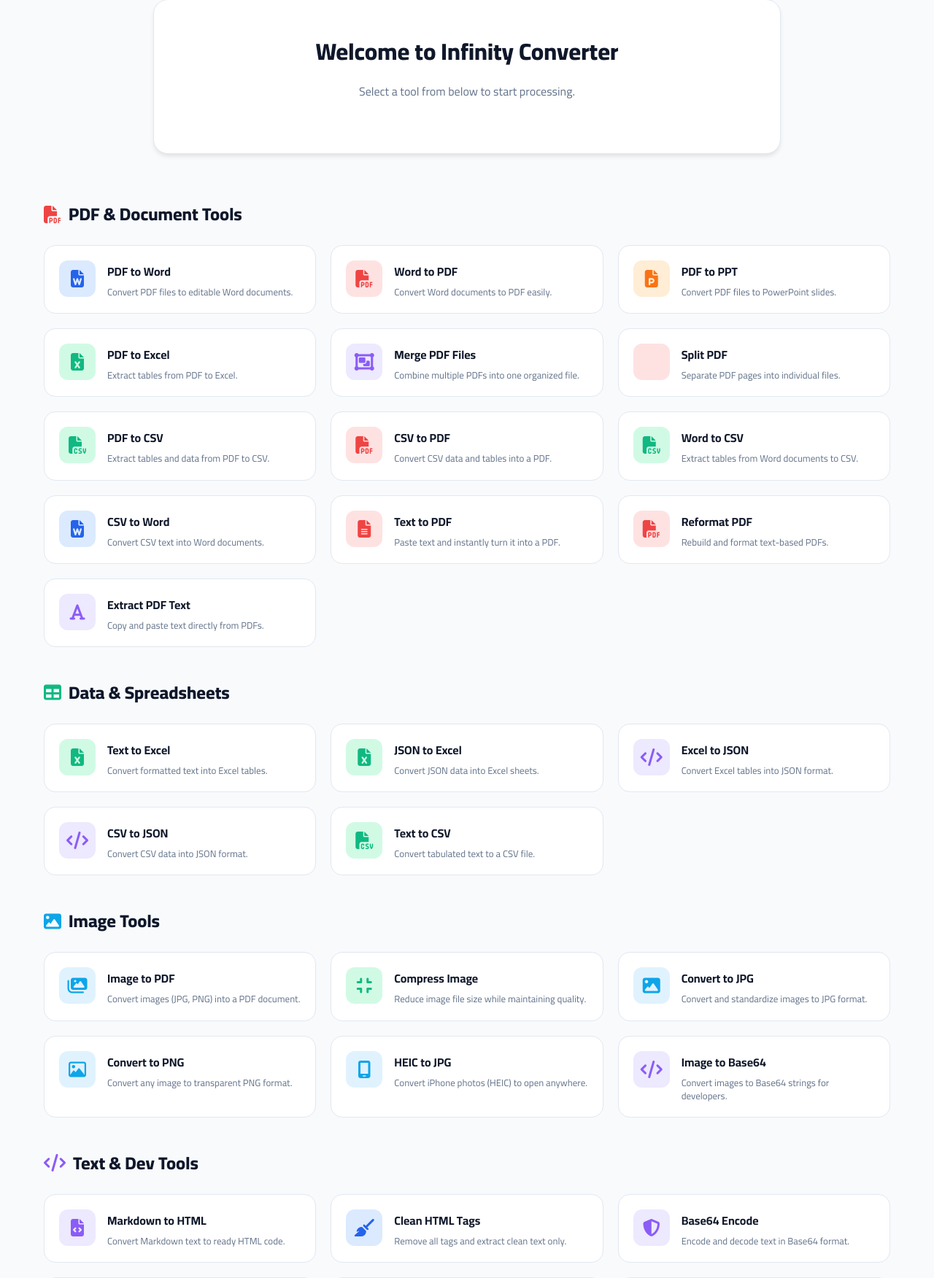
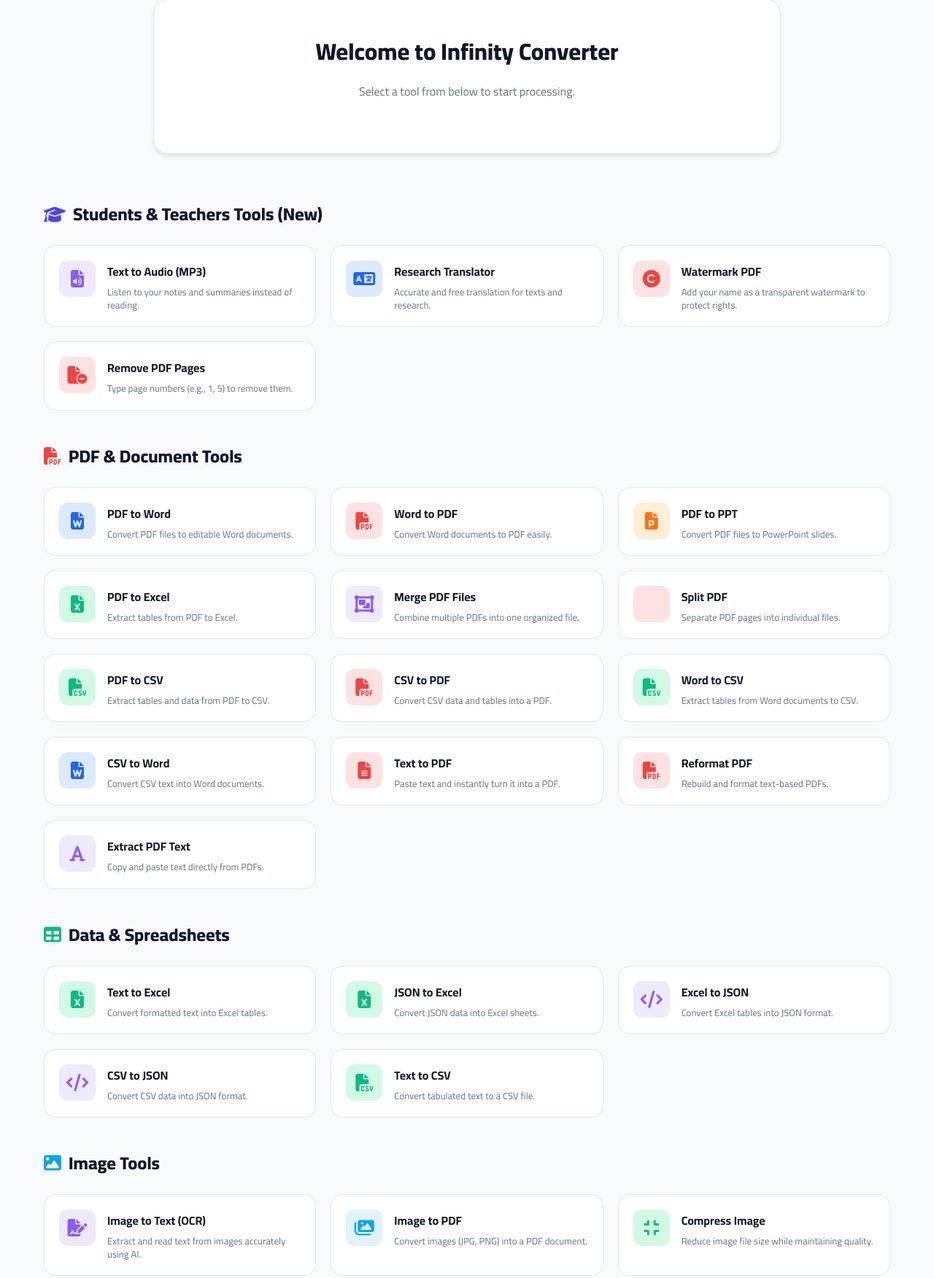
Before and after one commit to aza583816-commits/infinity-converter, a Flask app: page / in a window 1280 px wide. Shown: the part 115-1867 px from the top of the page at 73% size. Run offline with Flask 3, Linux system fonts and the light colour scheme; parts of the project's set-up code (start-up, migrations or seed data) failed here and were passed over; some libraries are stand-ins or nearby versions.

Commit message:
Update index.html

```diff
--- a/templates/index.html
+++ b/templates/index.html
@@ -257,7 +257,7 @@
         </div>
     </div>
 
-        <!-- 🚀 قسم الأسئلة الشائعة SEO الذكي ثنائي اللغة -->
+    <!-- 🚀 قسم الأسئلة الشائعة SEO الذكي ثنائي اللغة -->
     {% if tool_data and tool_data.faqs %}
     <div class="workspace" style="margin-top: -20px;">
         <div style="background: var(--bg-surface); border: 1px solid var(--border); border-radius: 20px; padding: 30px; box-shadow: var(--shadow-sm);">
@@ -273,6 +273,38 @@
     {% endif %}
 
     <div class="tools-section">
+
+        <div class="section-title"><i class="fa-solid fa-graduation-cap" style="color:var(--primary)"></i> <span data-ar="أدوات الطلاب والمعلمين (جديد)" data-en="Students & Teachers Tools (New)">أدوات الطلاب والمعلمين (جديد)</span></div>
+        <div class="tools-grid">
+            <a href="/text-to-audio" class="tool-card" onclick="handleToolClick(event, 'text-to-audio', 'تحويل النص لصوت MP3', 'Text to Audio', 'text', 'i-dev', 'fa-file-audio')">
+                <div class="tool-icon i-dev"><i class="fa-solid fa-file-audio"></i></div>
+                <div class="tool-info">
+                    <h3 data-ar="تحويل النص لصوت (MP3)" data-en="Text to Audio (MP3)">تحويل النص لصوت (MP3)</h3>
+                    <p data-ar="استمع للملخصات والنصوص بدلاً من قراءتها." data-en="Listen to your notes and summaries instead of reading.">استمع للملخصات والنصوص بدلاً من قراءتها.</p>
+                </div>
+            </a>
+            <a href="/translate-text" class="tool-card" onclick="handleToolClick(event, 'translate-text', 'مترجم النصوص', 'Translate Text', 'text', 'i-word', 'fa-language')">
+                <div class="tool-icon i-word"><i class="fa-solid fa-language"></i></div>
+                <div class="tool-info">
+                    <h3 data-ar="مترجم البحوث والنصوص" data-en="Research Translator">مترجم البحوث والنصوص</h3>
+                    <p data-ar="ترجمة دقيقة ومجانية للنصوص بضغطة زر." data-en="Accurate and free translation for texts and research.">ترجمة دقيقة ومجانية للنصوص بضغطة زر.</p>
+                </div>
+            </a>
+            <a href="/watermark-pdf" class="tool-card" onclick="handleToolClick(event, 'watermark-pdf', 'علامة مائية للـ PDF', 'Watermark PDF', 'fileText', 'i-pdf', 'fa-copyright')">
+                <div class="tool-icon i-pdf"><i class="fa-solid fa-copyright"></i></div>
+                <div class="tool-info">
+                    <h3 data-ar="حماية المذكرات (علامة مائية)" data-en="Watermark PDF">حماية المذكرات (علامة مائية)</h3>
+                    <p data-ar="أضف اسمك كعلامة شفافة لحفظ حقوقك." data-en="Add your name as a transparent watermark to protect rights.">أضف اسمك كعلامة شفافة لحفظ حقوقك.</p>
+                </div>
+            </a>
+            <a href="/remove-pdf-pages" class="tool-card" onclick="handleToolClick(event, 'remove-pdf-pages', 'حذف صفحات من PDF', 'Remove PDF Pages', 'fileText', 'i-pdf', 'fa-file-circle-minus')">
+                <div class="tool-icon i-pdf"><i class="fa-solid fa-file-circle-minus"></i></div>
+                <div class="tool-info">
+                    <h3 data-ar="قص وحذف صفحات PDF" data-en="Remove PDF Pages">قص وحذف صفحات PDF</h3>
+                    <p data-ar="اكتب أرقام الصفحات (مثال: 1, 5) ليتم حذفها." data-en="Type page numbers (e.g., 1, 5) to remove them.">اكتب أرقام الصفحات (مثال: 1, 5) ليتم حذفها.</p>
+                </div>
+            </a>
+        </div>
 
         <div class="section-title"><i class="fa-solid fa-file-pdf" style="color:var(--c-pdf)"></i> <span data-ar="أدوات PDF والمستندات" data-en="PDF & Document Tools">أدوات PDF والمستندات</span></div>
         <div class="tools-grid">
@@ -410,6 +442,13 @@
 
         <div class="section-title"><i class="fa-solid fa-image" style="color:var(--c-img)"></i> <span data-ar="أدوات الصور" data-en="Image Tools">أدوات الصور</span></div>
         <div class="tools-grid">
+            <a href="/image-to-text" class="tool-card" onclick="handleToolClick(event, 'image-to-text', 'استخراج نص من صورة', 'Image to Text (OCR)', 'file', 'i-dev', 'fa-file-signature')">
+                <div class="tool-icon i-dev"><i class="fa-solid fa-file-signature"></i></div>
+                <div class="tool-info">
+                    <h3 data-ar="استخراج نص من صورة" data-en="Image to Text (OCR)">استخراج نص من صورة</h3>
+                    <p data-ar="قراءة واستخراج النصوص من الصور بدقة عالية بالذكاء الاصطناعي." data-en="Extract and read text from images accurately using AI.">قراءة واستخراج النصوص من الصور بدقة عالية بالذكاء الاصطناعي.</p>
+                </div>
+            </a>
             <a href="/image-to-pdf" class="tool-card" onclick="handleToolClick(event, 'image-to-pdf', 'صورة إلى PDF', 'Image to PDF', 'file', 'i-img', 'fa-images')">
                 <div class="tool-icon i-img"><i class="fa-solid fa-images"></i></div>
                 <div class="tool-info">
```
